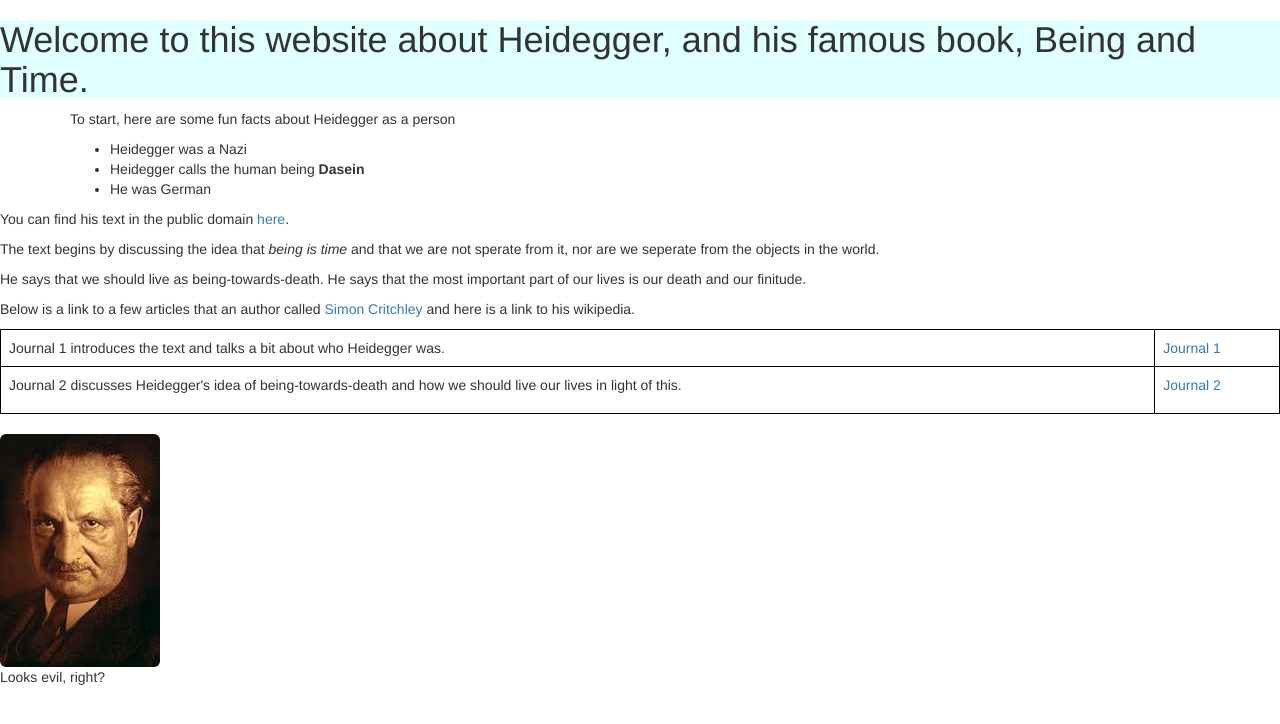
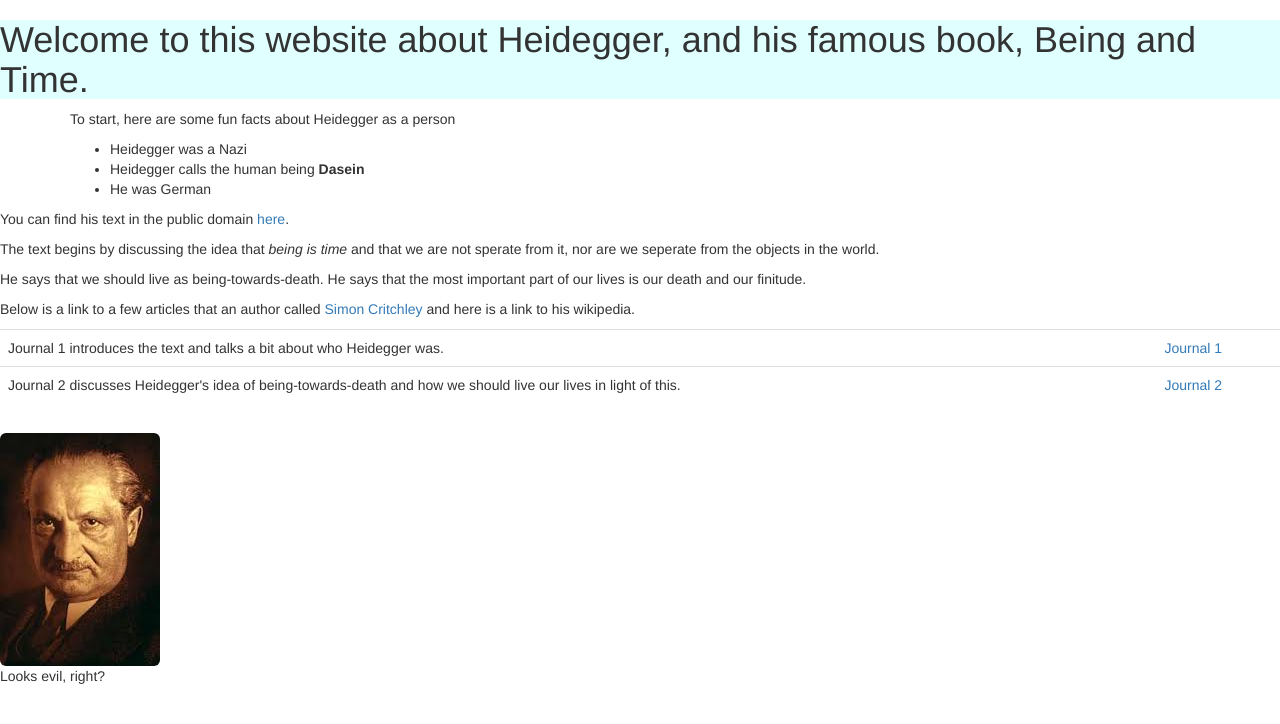
Before and after one commit to SupaSeeka/supaseeka.github.io, a plain HTML site: page index.html in a window 1280 px wide. Drawn offline with nearby package versions, Linux system fonts and the light colour scheme.

Commit message:
Update styles.css

```diff
--- a/styles.css
+++ b/styles.css
@@ -2,10 +2,7 @@ html{
                 font-family:system-ui;
             }
 
-            table, th, td{
-                border: 1px double black;
 
-            }
 
             #mainHeading{
                 background-color: lightcyan;
```
